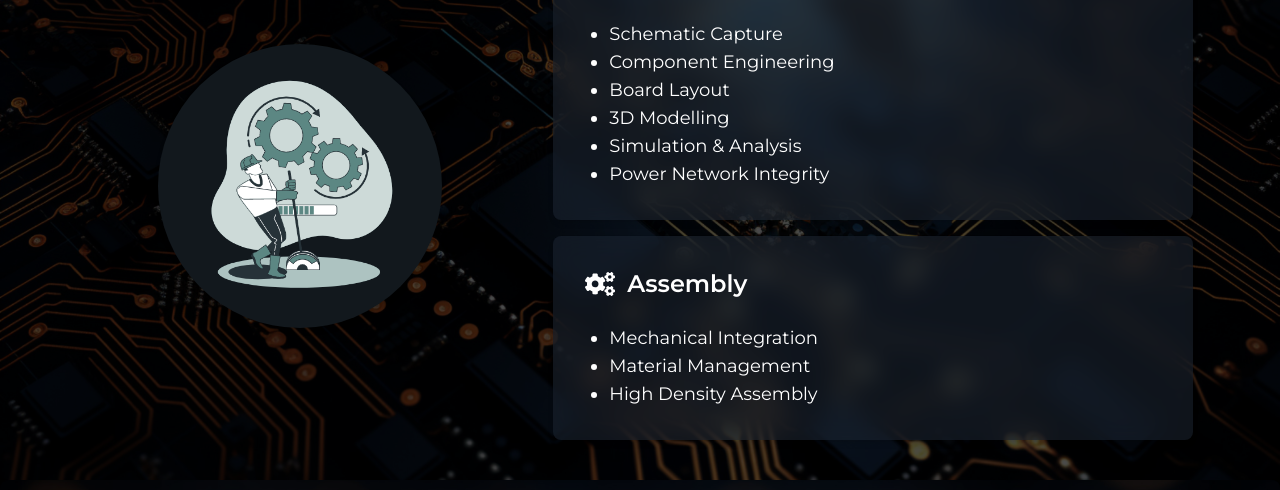
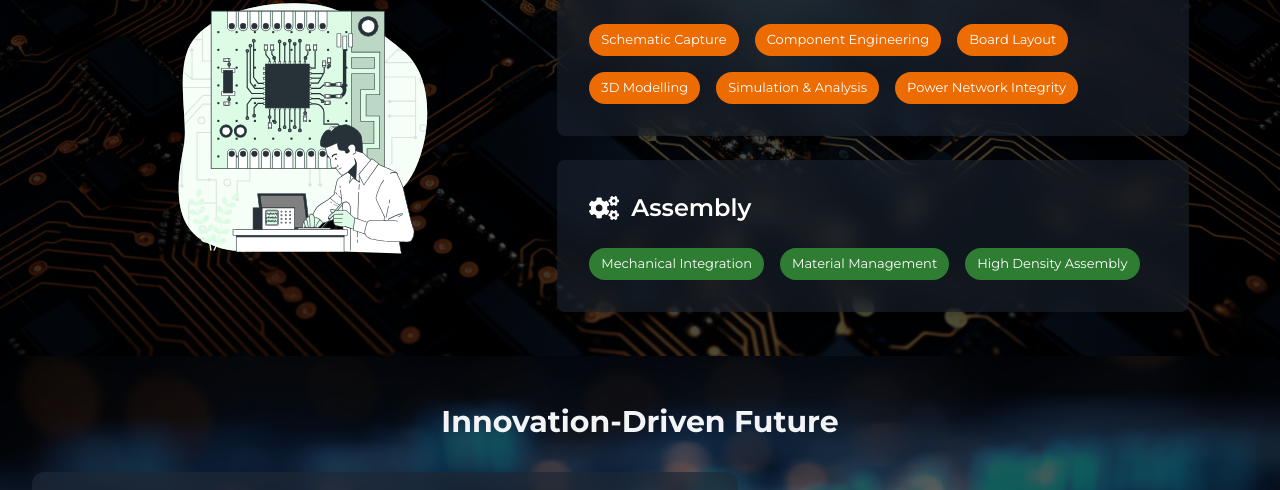
Before and after one commit to Priyadarshan-B/EDFN, a React (Vite) app in the folder frontend/: page / in a window 1280 px wide. Shown: the part 2940-3430 px from the top of the page. Built offline with nearby package versions, Linux system fonts and the light colour scheme; a web font is replaced by a local one.

Commit message:
changed img for process and mission

```diff
--- a/frontend/src/components/TopNav.jsx
+++ b/frontend/src/components/TopNav.jsx
@@ -4,6 +4,7 @@
   import SupportAgentTwoToneIcon from '@mui/icons-material/SupportAgentTwoTone';
   import JoinFullTwoToneIcon from '@mui/icons-material/JoinFullTwoTone';
   import PermContactCalendarTwoToneIcon from '@mui/icons-material/PermContactCalendarTwoTone';
+  import HubTwoToneIcon from '@mui/icons-material/HubTwoTone';
   import MenuIcon from '@mui/icons-material/Menu';
   import CloseIcon from '@mui/icons-material/Close';
 
@@ -16,7 +17,7 @@
       { id: "about", label: "ABOUT US", icon: <InfoTwoToneIcon /> },
       { id: "services", label: "SERVICES", icon: <SupportAgentTwoToneIcon /> },
       { id: "process", label: "PROCESS", icon: <JoinFullTwoToneIcon /> },
-      { id: "joinus", label: "JOIN US", icon: <PermContactCalendarTwoToneIcon /> },
+      { id: "joinus", label: "JOIN US", icon: <HubTwoToneIcon /> },
       { id: "contact", label: "CONTACT", icon: <PermContactCalendarTwoToneIcon /> },
     ];
 
--- a/frontend/src/pages/mission/mission.jsx
+++ b/frontend/src/pages/mission/mission.jsx
@@ -1,5 +1,5 @@
 import React from "react";
-import missionGif from '../../assets/mission.gif';
+import missionGif from '../../assets/mission.svg';
 import bg3 from '../../assets/bg3.jpg';
 
 function Mission() {
@@ -23,7 +23,7 @@ function Mission() {
             <img
               src={missionGif}
               alt="Mission Animation"
-              className="w-full object-cover rounded-full shadow-md"
+              className="w-full object-cover  shadow-md"
             />
           </div>
 
--- a/frontend/src/pages/process/process.jsx
+++ b/frontend/src/pages/process/process.jsx
@@ -1,7 +1,23 @@
 import React from "react";
-import processGif from "../../assets/process.gif";
+import processGif from "../../assets/process.svg";
 import { FaLightbulb, FaCogs } from "react-icons/fa";
-import bg4 from '../../assets/bg4.jpg';
+import bg4 from "../../assets/bg4.jpg";
+import { Chip, Avatar } from "@mui/material";
+
+const services = [
+  "Schematic Capture",
+  "Component Engineering",
+  "Board Layout",
+  "3D Modelling",
+  "Simulation & Analysis",
+  "Power Network Integrity",
+];
+
+const assembly = [
+  "Mechanical Integration",
+  "Material Management",
+  "High Density Assembly"
+]
 
 function Process() {
   return (
@@ -10,7 +26,7 @@ function Process() {
         className="absolute inset-0 bg-cover bg-center opacity-50 rounded-lg"
         style={{ backgroundImage: `url(${bg4})` }}
       />
-  <div className="absolute inset-0 bg-black/40"></div>
+      <div className="absolute inset-0 bg-black/40"></div>
 
       <h2
         className="text-4xl font-bold text-center mb-10"
@@ -22,18 +38,21 @@ function Process() {
 
       <div className="flex flex-col md:flex-row items-center justify-center gap-10">
         <div className="md:w-1/3 flex justify-center">
-          <div className="rounded-full w-full md:w-2/3 flex justify-center" data-aos="zoom-in">
+          <div
+            className="rounded-full w-full md:w-2/3 flex justify-center"
+            data-aos="zoom-in"
+          >
             <img
               src={processGif}
               alt="Process GIF"
-              className="w-full rounded-full object-cover shadow-md"
+              className="w-full  object-cover shadow-md"
             />
           </div>
         </div>
 
         <div className="md:w-1/2 flex flex-col gap-4">
           <div
-            className="bg-gray-800/50 rounded-lg shadow-md p-8 hover:shadow-xl transition-all transform hover:scale-105 backdrop-blur-md"
+            className="bg-gray-800/50 rounded-lg m-1 shadow-md p-8 hover:shadow-xl transition-all transform hover:scale-105 backdrop-blur-md"
             data-aos="fade-up"
             data-aos-delay="400"
           >
@@ -41,18 +60,21 @@ function Process() {
               <FaLightbulb className="text-3xl text-blue-500 mr-3" />
               <h3 className="text-2xl font-semibold">Design</h3>
             </div>
-            <ul className="list-disc pl-6 text-lg">
-              <li>Schematic Capture</li>
-              <li>Component Engineering</li>
-              <li>Board Layout</li>
-              <li>3D Modelling</li>
-              <li>Simulation & Analysis</li>
-              <li>Power Network Integrity</li>
-            </ul>
+            <div className="flex flex-wrap gap-4">
+              {services.map((service, index) => (
+                <Chip
+                  key={index}
+                  label={service}
+                  variant="filled"
+                  size="medium"
+                  color="warning"
+                />
+              ))}
+            </div>
           </div>
 
           <div
-            className="bg-gray-800/50 rounded-lg shadow-md p-8 hover:shadow-xl transition-all transform hover:scale-105 backdrop-blur-md"
+            className="bg-gray-800/50 rounded-lg m-1 shadow-md p-8 hover:shadow-xl transition-all transform hover:scale-105 backdrop-blur-md"
             data-aos="zoom-in"
             data-aos-delay="500"
           >
@@ -60,11 +82,18 @@ function Process() {
               <FaCogs className="text-3xl text-green-500 mr-3" />
               <h3 className="text-2xl font-semibold">Assembly</h3>
             </div>
-            <ul className="list-disc pl-6 text-lg">
-              <li>Mechanical Integration</li>
-              <li>Material Management</li>
-              <li>High Density Assembly</li>
-            </ul>
+
+            <div className="flex flex-wrap gap-4">
+              {assembly.map((assembly, index) => (
+                <Chip
+                  key={index}
+                  label={assembly}
+                  variant="filled"
+                  size="medium"
+                  color="success"
+                />
+              ))}
+            </div>
           </div>
         </div>
       </div>
```
Also changed, not shown: frontend/src/assets/mission.svg (added), frontend/src/assets/process.svg (added).
